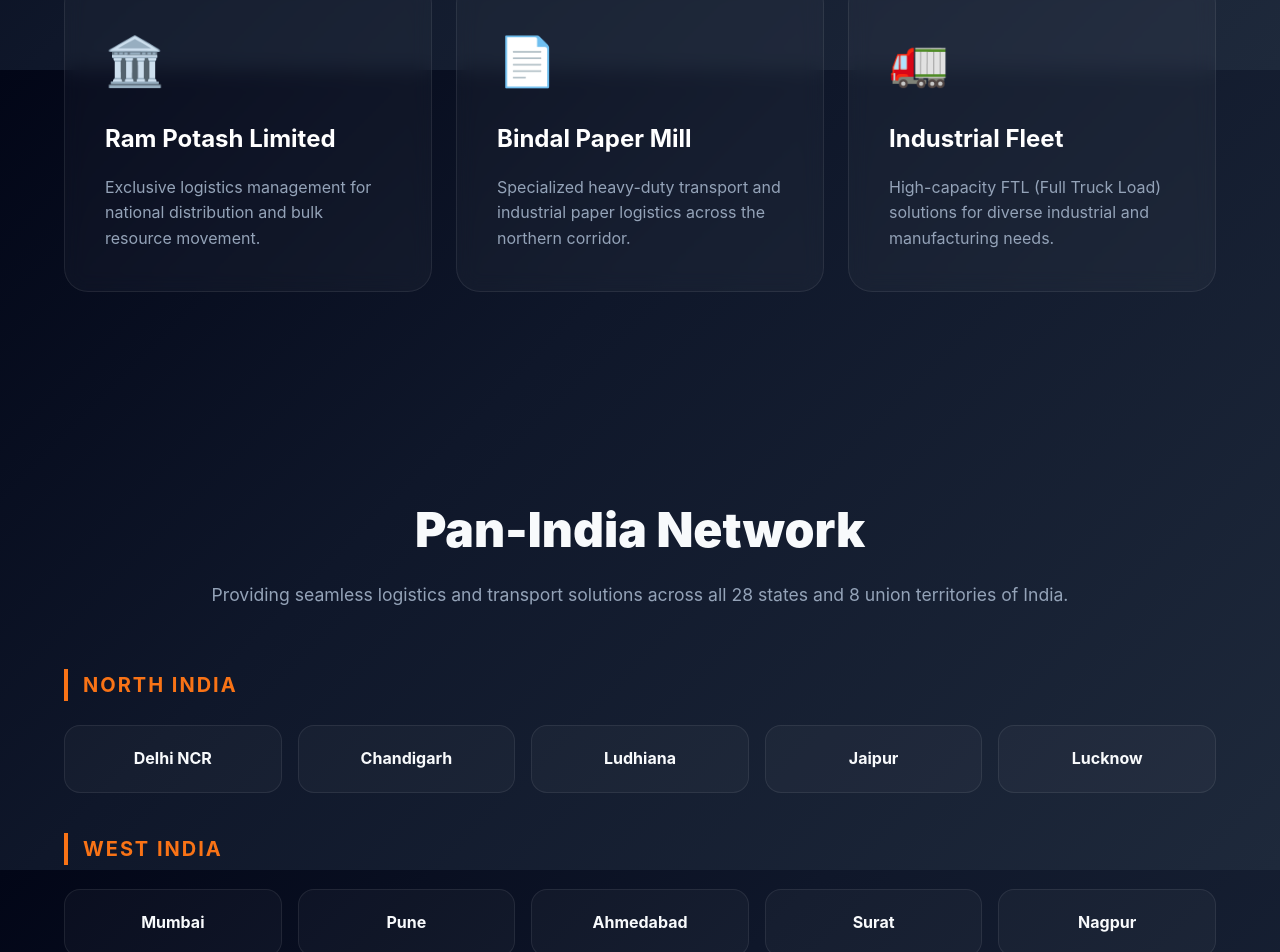
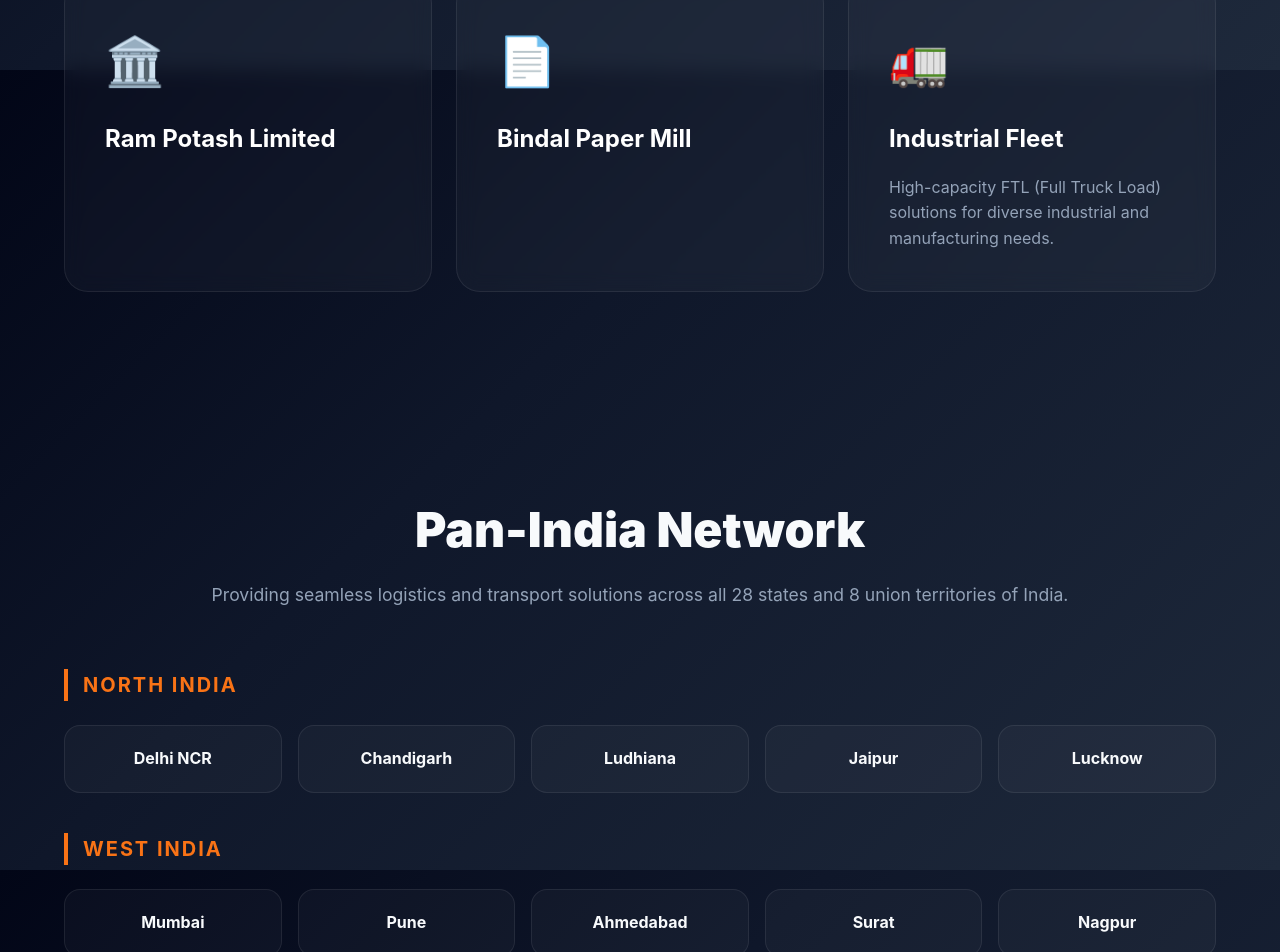
Before and after one commit to Beingzuko2515/Shri-Vinyak-Transport, a React (Vite) app: page / in a window 1280 px wide. Shown: the part 1530-2482 px from the top of the page. Built offline with nearby package versions, Linux system fonts and the light colour scheme.

Commit message:
Remove descriptions for Ram Potash and Bindal Paper Mill

```diff
--- a/src/App.tsx
+++ b/src/App.tsx
@@ -68,12 +68,10 @@
             <div className="card partner-card">
               <span className="card-icon">🏛️</span>
               <h3>Ram Potash Limited</h3>
-              <p>Exclusive logistics management for national distribution and bulk resource movement.</p>
             </div>
             <div className="card partner-card">
               <span className="card-icon">📄</span>
               <h3>Bindal Paper Mill</h3>
-              <p>Specialized heavy-duty transport and industrial paper logistics across the northern corridor.</p>
             </div>
             <div className="card partner-card">
               <span className="card-icon">🚛</span>
```
